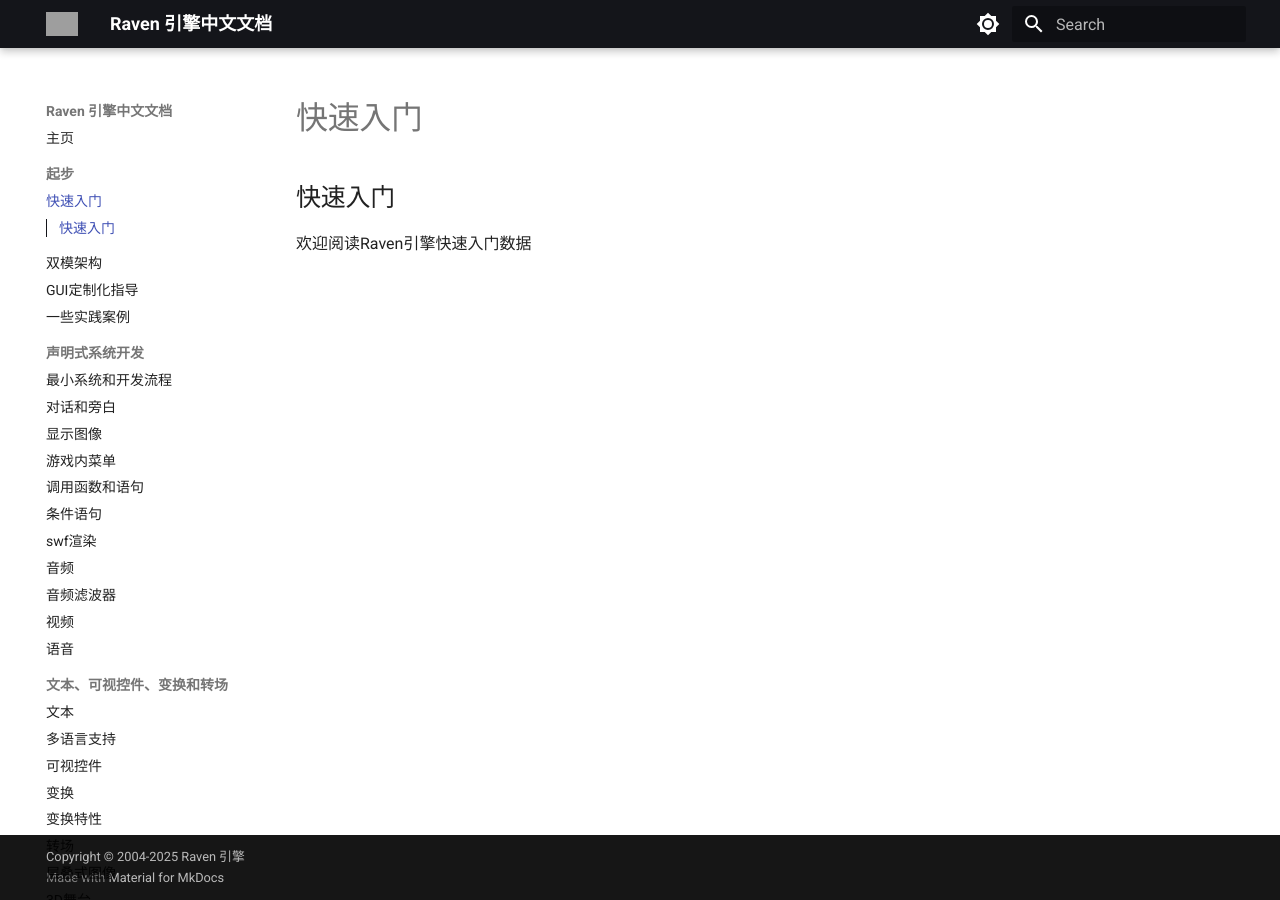
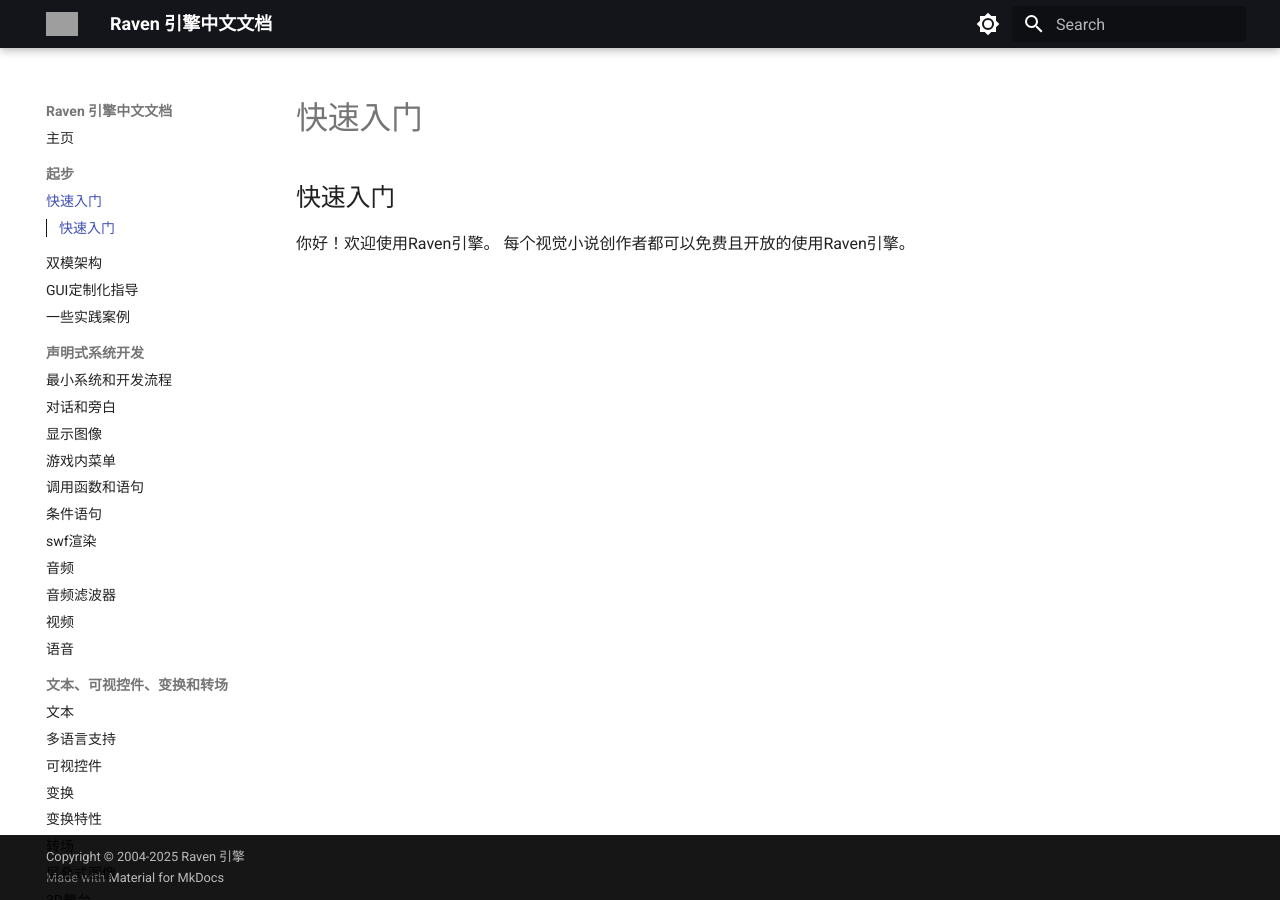
Before and after one commit to E72UJ/doc.raven.rs, an MkDocs documentation site: the page built from docs/quickstart.md, in a window 1280 px wide. Built offline with MkDocs 1.6.1 and Material for MkDocs 9.7.7, drawn with Linux system fonts in a browser that asks for light colours; grey boxes are pictures that could not be loaded.

Commit message:
更新 快速启动
更新 快速启动

```diff
--- a/docs/quickstart.md
+++ b/docs/quickstart.md
@@ -1,2 +1,2 @@
 ## 快速入门
-欢迎阅读Raven引擎快速入门数据
+你好！欢迎使用Raven引擎。 每个视觉小说创作者都可以免费且开放的使用Raven引擎。
```
